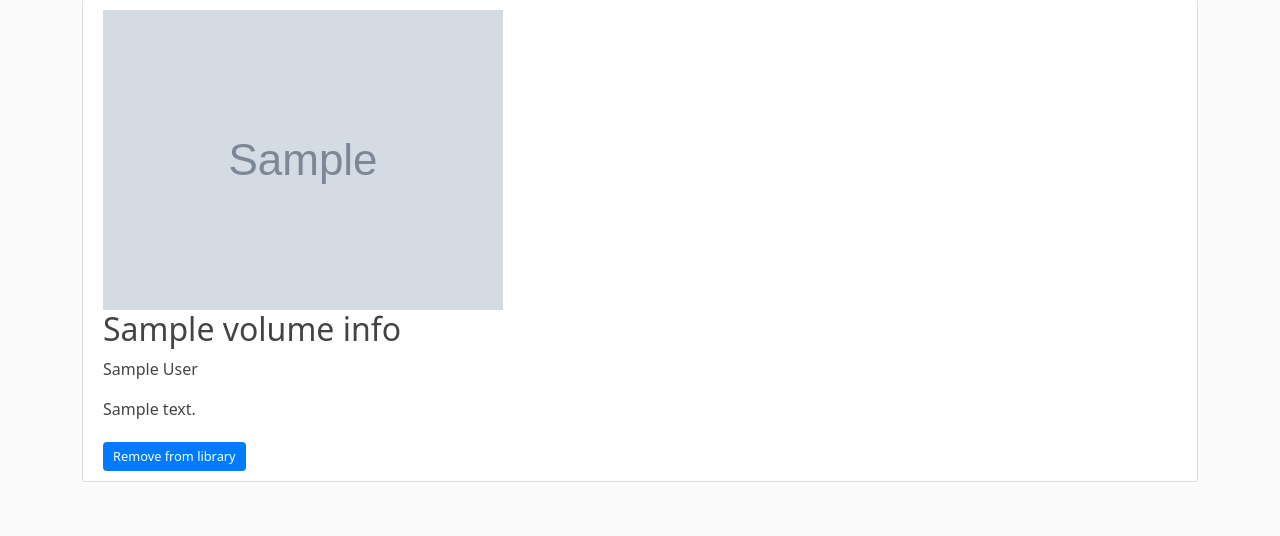
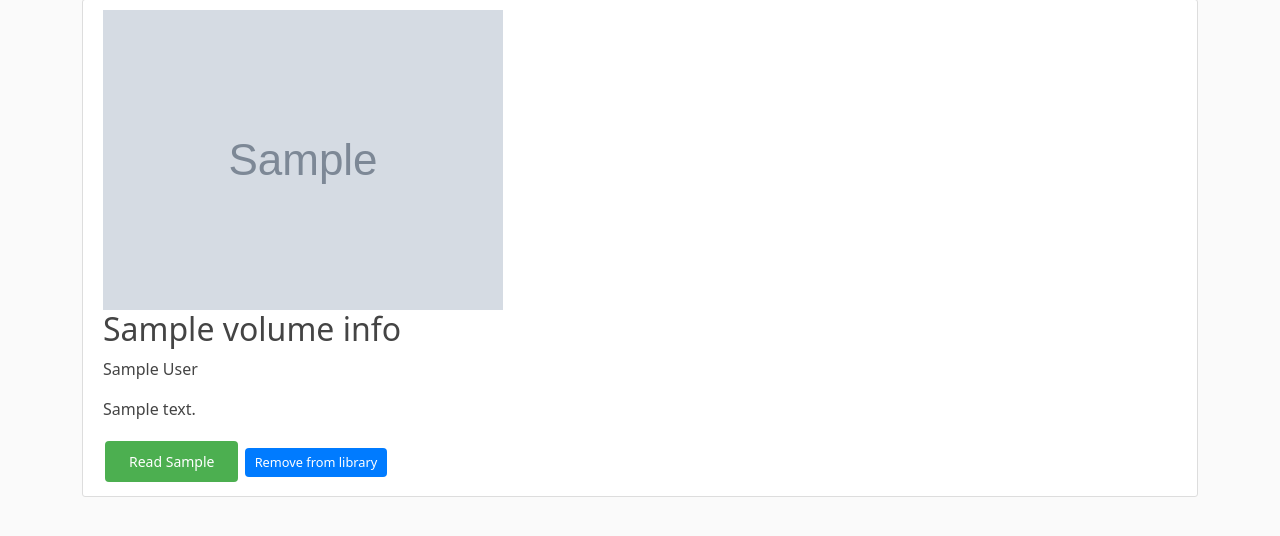
Before and after one commit to Mad4025/Books-api-, a Flask app: template templates/pages/library.html in a window 1280 px wide. Shown: the part 207-743 px from the top of the page. Run offline with Flask 3, Linux system fonts and the light colour scheme; the visitor is signed in with stand-in values (Sample User, id 1); the template is opened without the code that fills it: most values are stand-ins (such as "Sample title", 1, 10 or a date in 2020); grey boxes marked "Sample" are stand-in pictures; parts of the project's set-up code (start-up, migrations or seed data) failed here and were passed over.

Commit message:
V0.5.2 Added previews to library
Also did some styling CSS and rebranding of logo

```diff
--- a/static/css/index.css
+++ b/static/css/index.css
@@ -191,3 +191,17 @@ body {
         color: #333333;
         cursor:default;
     }
+
+    .view-pdf-btn {
+        background-color: #4CAF50; /* Green */
+        border: none;
+        color: white;
+        padding: 10px 24px;
+        text-align: center;
+        text-decoration: none;
+        display: inline-block;
+        font-size: 14px;
+        margin: 4px 2px;
+        cursor: pointer;
+        border-radius: 4px;
+    }
--- a/templates/index.html
+++ b/templates/index.html
@@ -19,7 +19,7 @@
 
                             {% if book.pdf_link or book.web_reader_link %}
                                 <button class="view-pdf-btn" data-pdf="{{ book.pdf_link }}" data-web-reader="{{ book.web_reader_link }}">
-                                    View PDF
+                                    Read sample
                                 </button>
                             {% else %}
                                 <span>No PDF available</span>
--- a/templates/pages/library.html
+++ b/templates/pages/library.html
@@ -1,4 +1,5 @@
 {% extends 'layout.html' %}
+
 {% block headline %}
     <h1 class="title">Library</h1>
 {% endblock headline %}
@@ -16,6 +17,21 @@
                             <h2>{{ book.volumeInfo.title }}</h2>
                             <p>{{ book.volumeInfo.authors | join(', ') }}</p>
                             <p>{{ book.volumeInfo.description }}</p>
+
+                            <!-- Start of Selection: Preview Feature -->
+                            {% if book.accessInfo %}
+                                {% if book.accessInfo.pdf.isAvailable or book.accessInfo.webReaderLink %}
+                                    <button class="view-pdf-btn"
+                                            data-pdf="{{ book.accessInfo.pdf.downloadLink }}"
+                                            data-web-reader="{{ book.accessInfo.webReaderLink }}">
+                                        Read Sample
+                                    </button>
+                                {% else %}
+                                    <span>No Preview Available</span>
+                                {% endif %}
+                            {% endif %}
+                            <!-- End of Preview Feature -->
+
                             <button class="remove-book" onclick="removeFromLibrary('{{ book.id }}')">Remove from library</button>
                         </div>
                     {% endif %}
@@ -32,6 +48,35 @@
     {% endif %}
 
     <script>
+        // Attach event listeners to all 'Read Sample' buttons
+        var buttons = document.getElementsByClassName("view-pdf-btn");
+        Array.from(buttons).forEach(function(button) {
+            button.addEventListener("click", function() {
+                var pdfUrl = button.getAttribute("data-pdf");
+                var webReaderUrl = button.getAttribute("data-web-reader");
+
+                console.log("PDF URL:", pdfUrl);
+                console.log("Web Reader URL:", webReaderUrl);
+
+                if (pdfUrl && pdfUrl !== 'None') {
+                    // Ensure the URL is HTTPS
+                    if (pdfUrl.startsWith('http://')) {
+                        pdfUrl = pdfUrl.replace('http://', 'https://');
+                    }
+                    window.open(pdfUrl, '_blank');
+                } else if (webReaderUrl) {
+                    // Ensure the URL is HTTPS
+                    if (webReaderUrl.startsWith('http://')) {
+                        webReaderUrl = webReaderUrl.replace('http://', 'https://');
+                    }
+                    window.open(webReaderUrl, '_blank');
+                } else {
+                    alert("Preview not available for this book.");
+                    return;
+                }
+            });
+        });
+
         function removeFromLibrary(bookId) {
             fetch('/remove_from_library', {
                 method: 'POST',
```
Also changed, not shown: static/img/icons/android-chrome-192x192.png, static/img/icons/android-chrome-512x512.png, static/img/icons/apple-touch-icon.png, static/img/icons/favicon-16x16.png, static/img/icons/favicon-32x32.png, static/img/icons/favicon.png.
